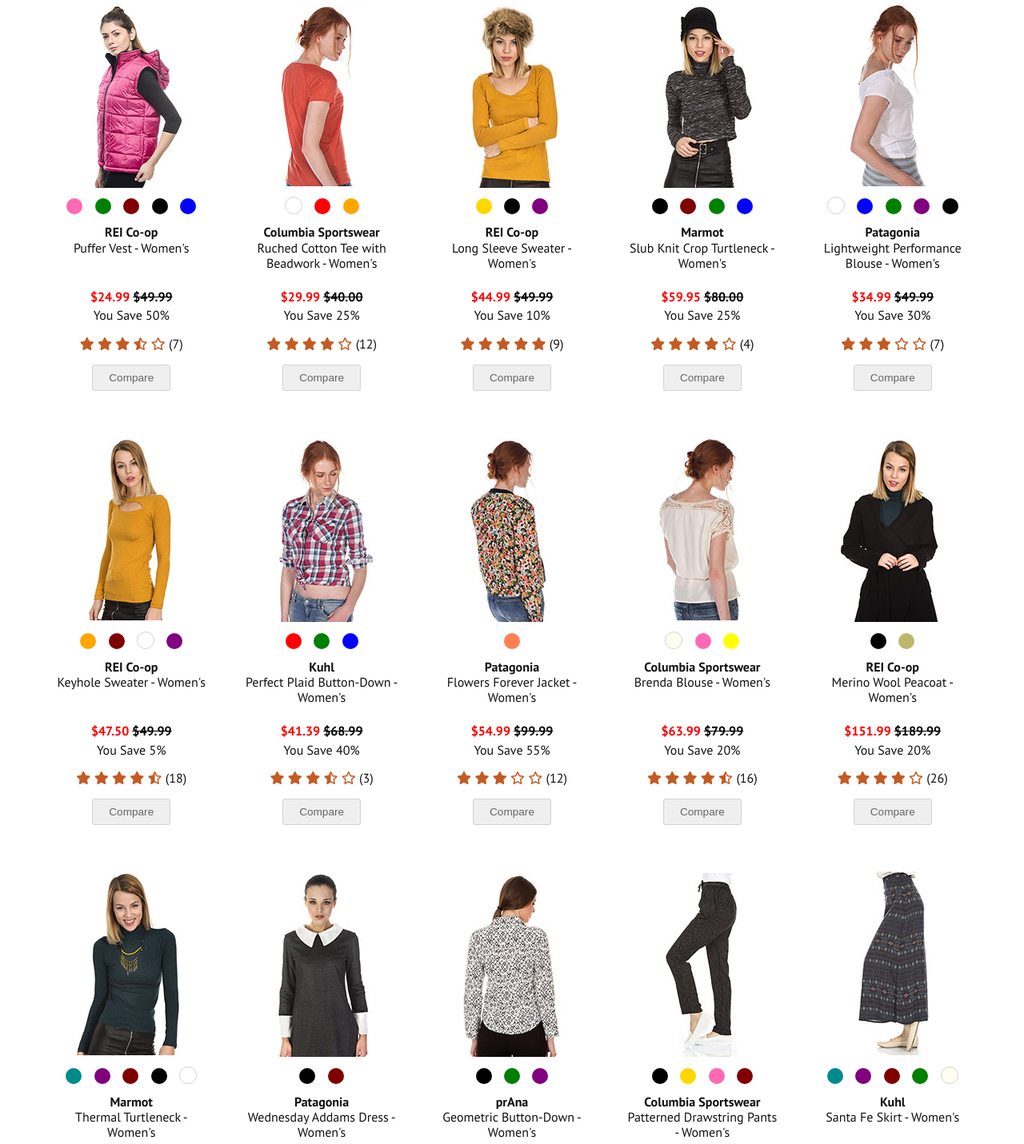
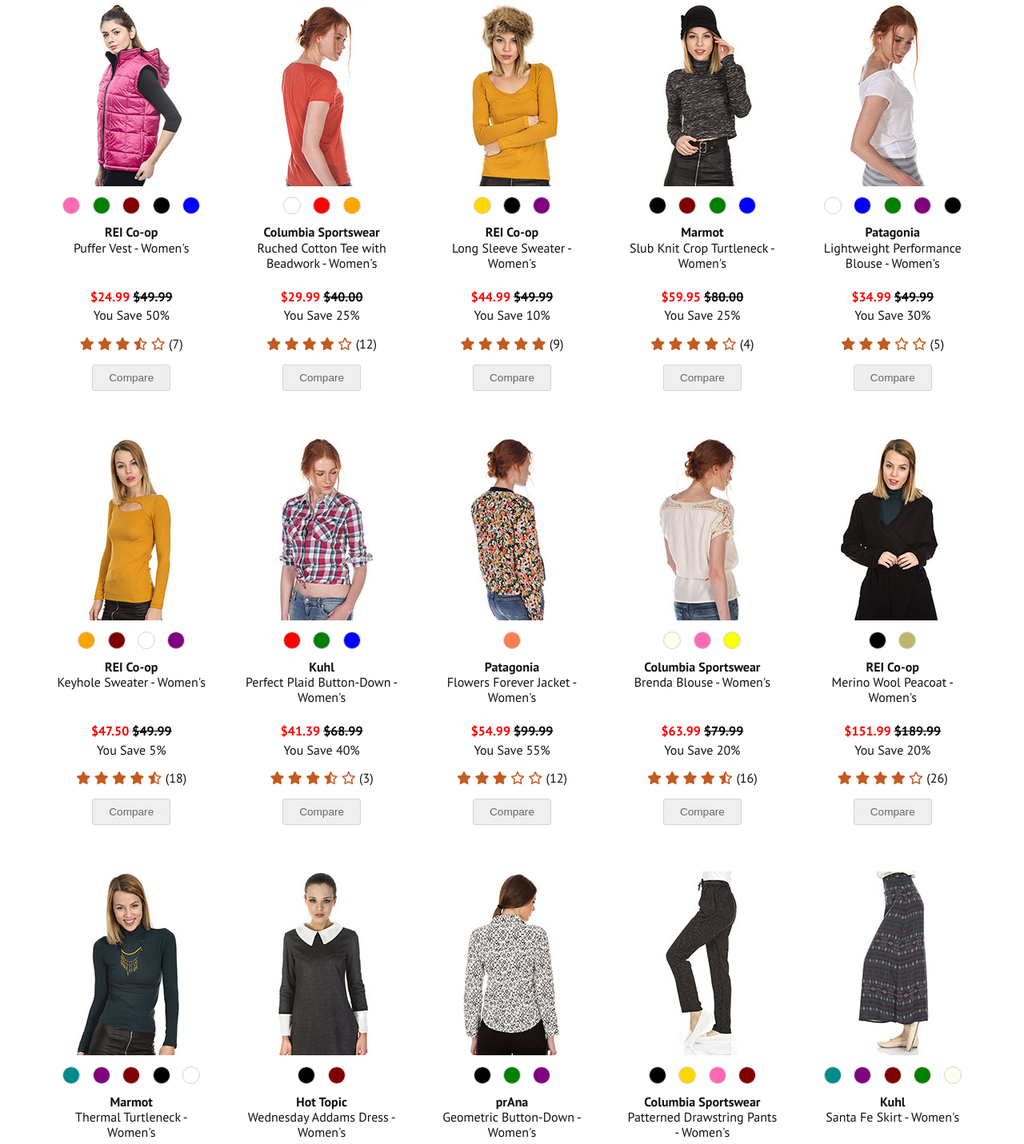
Before and after one commit to halleyl/rei-wk6, a plain HTML site: page index.html in a window 1280 px wide. Shown: the part 18-1449 px from the top of the page at 80% size. Drawn offline with Linux system fonts and the light colour scheme.

Commit message:
Tweaks to some minor details

```diff
--- a/index.html
+++ b/index.html
@@ -192,7 +192,7 @@
         <i class="fa fa-star-o"></i>
         <i class="fa fa-star-o"></i>
 
-        <p>(7)</p>
+        <p>(5)</p>
 
       </a>
       <button>Compare</button>
@@ -426,7 +426,7 @@
       </ul>
 
       <a href="#">
-        <h6>Patagonia</h6>
+        <h6>Hot Topic</h6>
         <p>Wednesday Addams Dress - Women's</p>
       </a>
 
--- a/styles/stylesheet.css
+++ b/styles/stylesheet.css
@@ -29,6 +29,9 @@ ul {
   width: 1.25rem;
   height: 1.25rem;
   border-radius: 50%;
+  border: 1px solid lightgrey;
+
+
   margin: .35rem;
   display: inline-block;
 }
@@ -73,7 +76,6 @@ ul {
 
 .bg-ivory {
   background-color: ivory;
-  border: 1px solid lightgrey;
 }
 
 .bg-khaki {
@@ -94,7 +96,6 @@ ul {
 
 .bg-white {
   background-color: white;
-  border: 1px solid lightgrey;
 }
 
 a {
```
